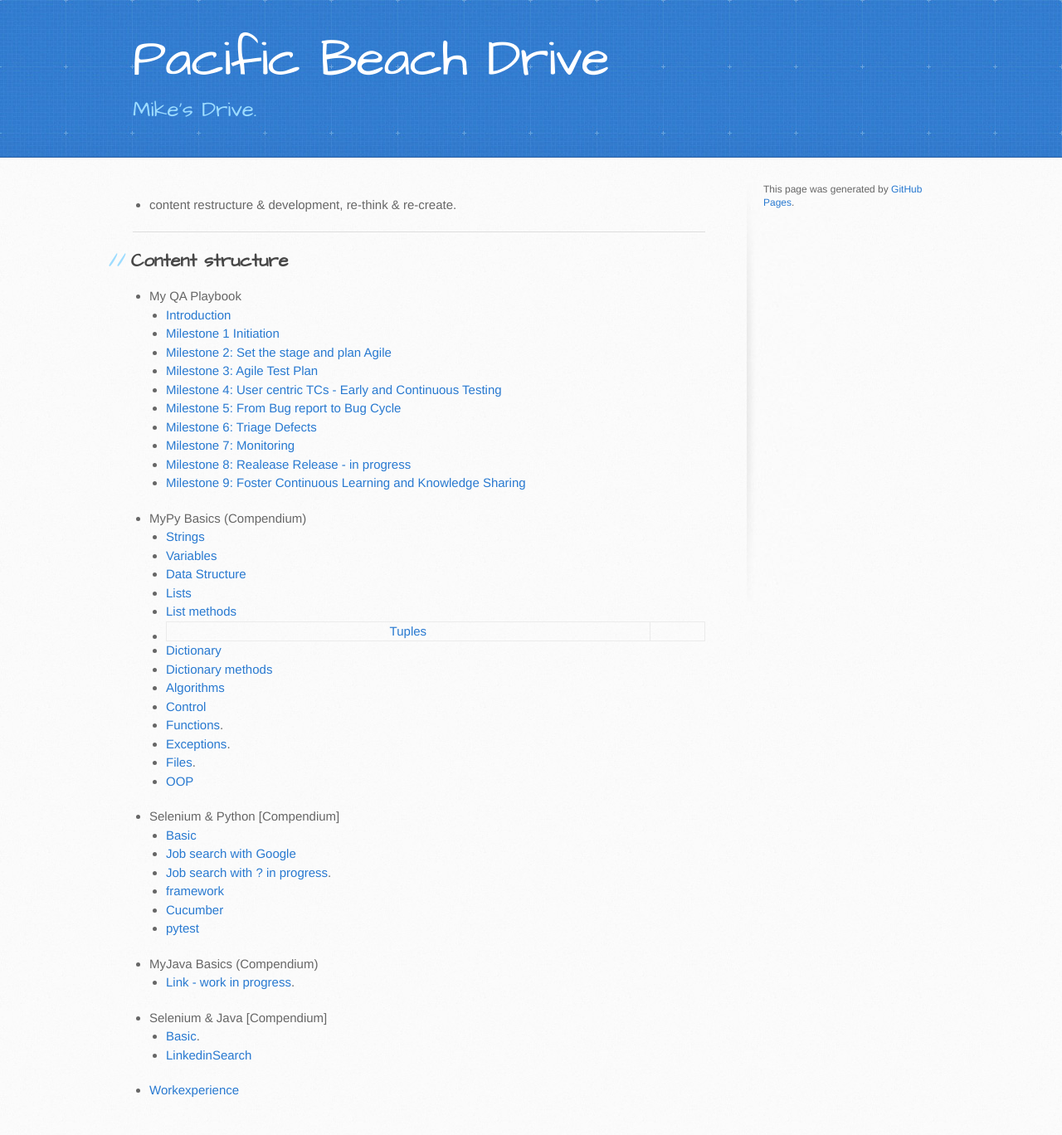
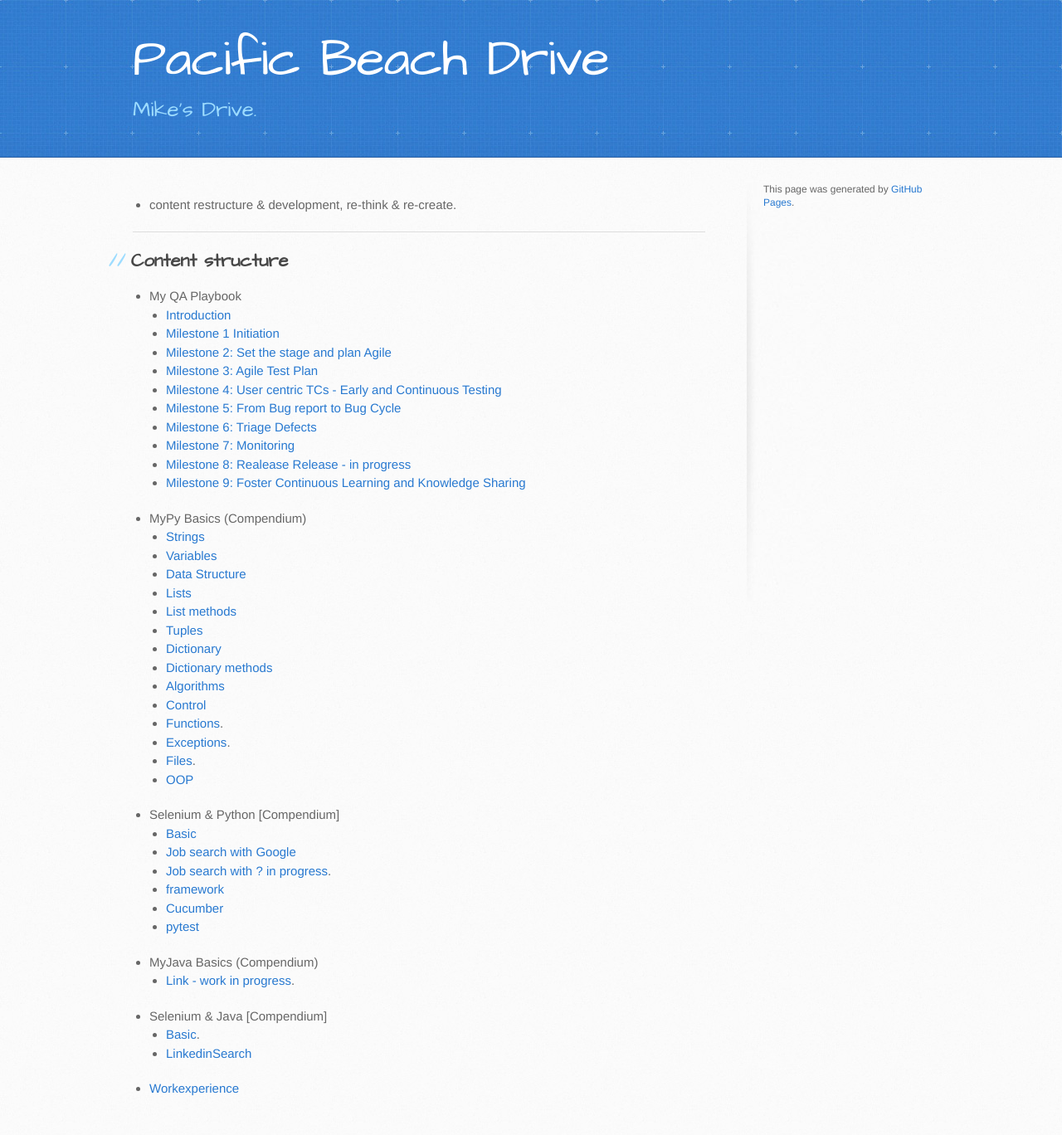
Before and after one commit to trumpfheller/trumpfheller.github.io, a Jekyll site: the page built from index.md, in a window 1280 px wide. Shown: the whole page at 83% size. Built offline with Jekyll 4.4.1, drawn with Linux system fonts in a browser that asks for light colours.

```diff
--- a/index.md
+++ b/index.md
@@ -26,7 +26,7 @@ layout: default
   - [Data Structure](./python/datastructure.html)
   - [Lists](./python/lists.html)
   - [List methods](./python/listmethods.html)
-  - [Tuples](./python/tuples.html) ||
+  - [Tuples](./python/tuples.html)
   - [Dictionary](./python/dictionary.html)
   - [Dictionary methods](./python/dictionarymethods.html)
   - [Algorithms](./python/algorithms.html)
```
